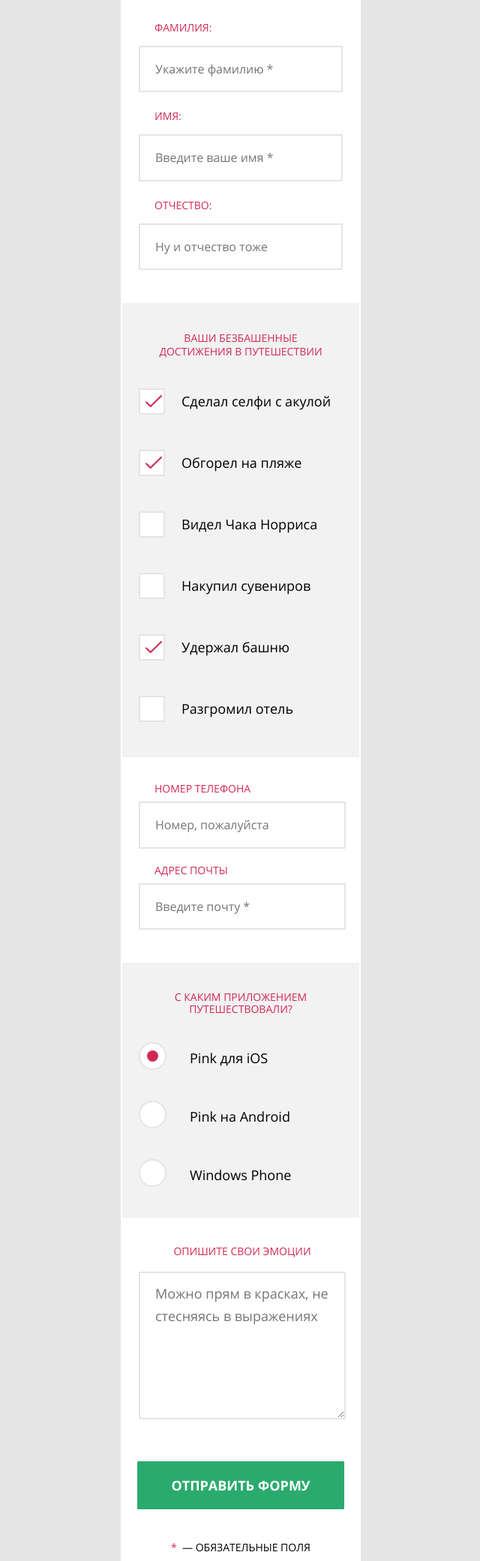
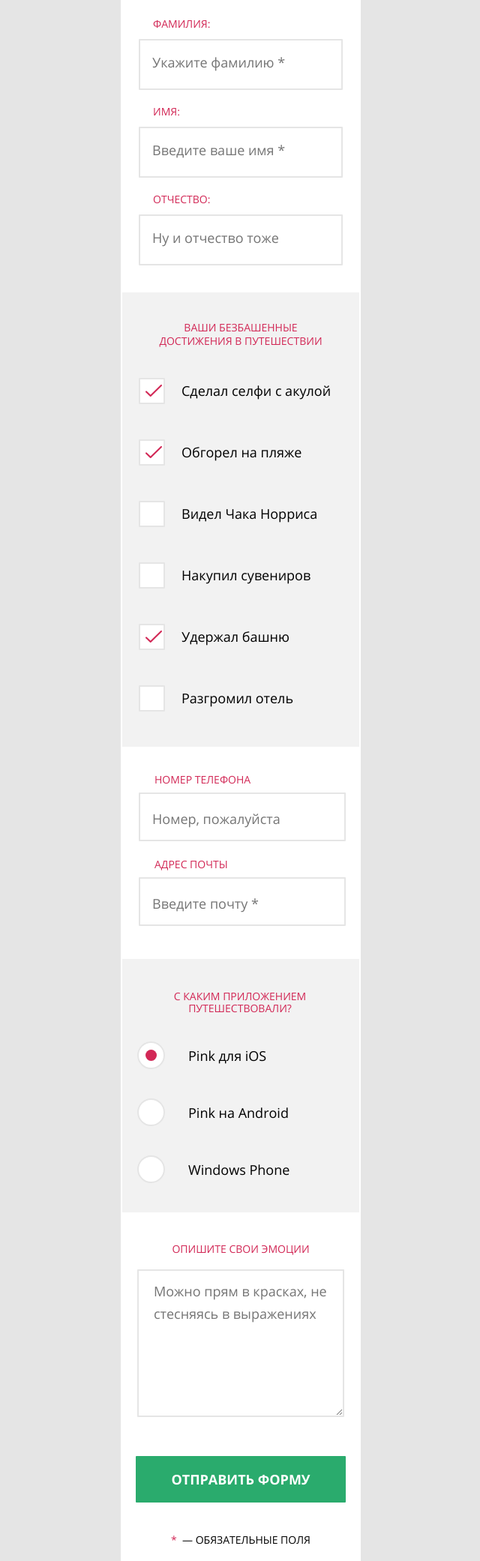
Before and after one commit to htmlacademy-adaptive/1899923-pink-25, a website: page source/form.html in a window 1280 px wide. Shown: the part 388-2470 px from the top of the page at 75% size, without its empty margins (319-959 px from the left). Drawn offline with nearby package versions, Linux system fonts and the light colour scheme; files that its build step writes are made by us from their sources; files whose address does not match are found by name.

Commit message:
Perfect Pixel form .html моб. версия.

```diff
--- a/source/less/blocks/contest-form.less
+++ b/source/less/blocks/contest-form.less
@@ -9,7 +9,7 @@
 // contest-name
 
 .contest__name {
-  padding: 0 22px 44px;
+  padding: 0 22px 36px;
 }
 
 .contest__name-item {
@@ -21,7 +21,7 @@
 .contest__name-firstname,
 .contest__name-patronimic {
   margin: 0;
-  padding: 17px 0 9px 21px;
+  padding: 14px 0 5px 19px;
 
   line-height: 30px;
   text-align: start;
@@ -30,10 +30,15 @@
 }
 
 .contest__name-input {
-  padding: 20px 0 20px 20px;
+  padding: 14px 0 20px 16px;
   border: 2px solid @light-grey;
   border-radius: 1px;
   outline: none;
+
+  font-style: normal;
+  font-weight: 400;
+  font-size: 18px;
+  line-height: 30px;
 
 }
 
@@ -108,26 +113,33 @@
 
 .contest__contacts-text {
   display: block;
-  padding: 21px 0 9px 21px;
+  padding: 23px 0 9px 21px;
   text-align: start;
   .contest-titles;
 }
 
-// contest-apps
-
 .contest__contacts-input {
   width: 276px;
-  padding: 20px 0 20px 20px;
+  padding: 18px 0 13px 16px;
+
+  font-family: 'Open Sans';
+  font-style: normal;
+  font-weight: 400;
+  font-size: 18px;
+  line-height: 30px;
+
   border: 2px solid @light-grey;
   border-radius: 1px;
   outline: none;
 }
 
+// contest-apps
+
 .contest__apps {
   display: flex;
   flex-direction: column;
   align-items: flex-start;
-  padding: 38px 22px 0;
+  padding: 42px 22px 0 20px;
   background-color: @white-smoke;
 }
 
@@ -148,7 +160,7 @@
 .contest__apps-radio {
   position: relative;
   margin: 0 0 42px 0;
-  padding: 6px 0 0 68px;
+  padding: 4px 0 0 68px;
   cursor: pointer;
 
   &::before {
@@ -184,7 +196,7 @@
 // contest-review
 
 .contest__review {
-  padding: 36px 22px 52px;
+  padding: 40px 22px 48px 20px;
 }
 
 .contest__review-title {
@@ -206,13 +218,13 @@
 // contest-submit
 
 .contest__submit-button {
-  width: 276px;
-  margin: 0 0 36px 0;
-  padding: 15px 0;
+  width: 280px;
+  margin: 0 0 35px 0;
+  padding: 14px 0 14px 0px;
 }
 
 .contest__submit-required {
-  margin: 0 0 48px;
+  margin: 0 0 55px;
 
   font-style: normal;
   font-weight: 400;
--- a/source/less/blocks/contest.less
+++ b/source/less/blocks/contest.less
@@ -1,10 +1,10 @@
 .contest__title {
   margin: 0;
-  padding: 94px 46px 44px;
+  padding: 95px 45px 43px;
   background-size: 320px 237px contain;
 }
 
 .contest__description {
   margin: 0;
-  padding: 45px 20px 21px;
+  padding: 44px 20px 20px 19px;
 }
--- a/source/less/blocks/popups.less
+++ b/source/less/blocks/popups.less
@@ -1,11 +1,15 @@
 .popup {
   width: 320px;
   margin: 20px 0 20px 0; //технические отступы
-  padding: 41px 0 59px;
+  padding: 41px 0 0;
 
   font-family: @font-family;
   background-color: @white;
   box-shadow: 0px 7px 15px rgba(@black, 0.15);
+
+  &--error {
+    padding: 41px 0 59px;
+  }
 }
 
 .popup__title {
```
